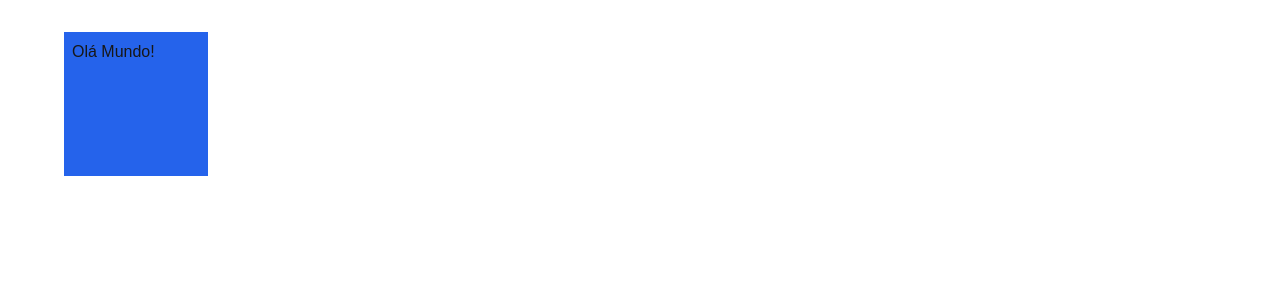
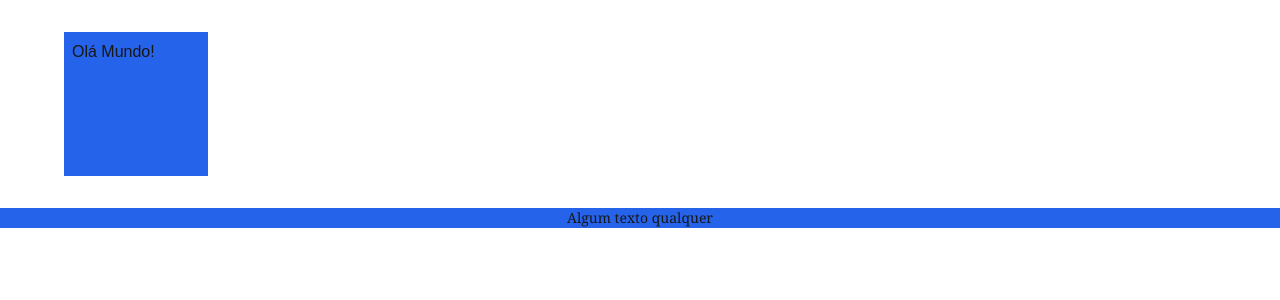
Before and after one commit to gbmartinz-dev/Formacao-Fullstack, a Next.js app in the folder FRONTEND/TAILWINDCSS/introducao-ao-tailwindcss/: page / in a window 1280 px wide. Shown: the top 300 px of the page. Built offline with nearby package versions, Linux system fonts and the light colour scheme.

Commit message:
Manipulando textos no tailwindcss

```diff
--- a/FRONTEND/TAILWINDCSS/introducao-ao-tailwindcss/src/app/page.tsx
+++ b/FRONTEND/TAILWINDCSS/introducao-ao-tailwindcss/src/app/page.tsx
@@ -2,6 +2,7 @@ const Page = () => {
   return (
     <div className="w-screen h-screen">
       <div className="bg-blue-600 w-36 h-36 p-2 my-8 mx-16">Olá Mundo!</div>
+      <div className="text-sm bg-blue-600 font-serif text-center">Algum texto qualquer</div>
     </div>
   );
 }
```
